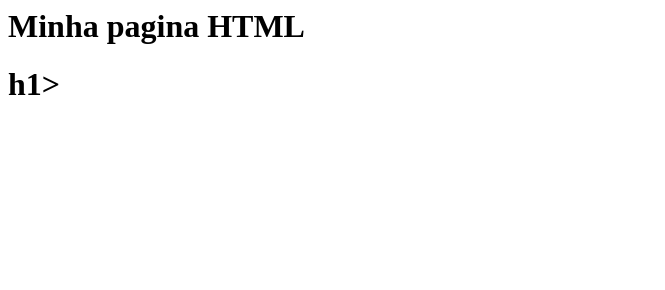
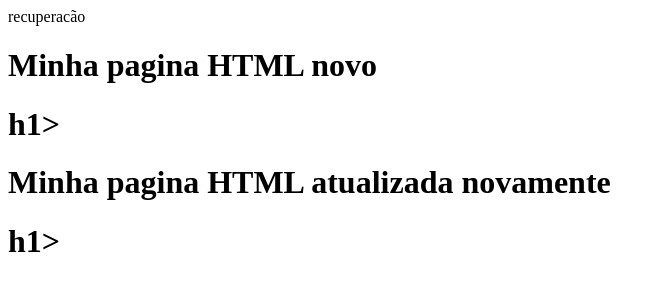
Before and after one commit to mmtaha/gama-no-github, a plain HTML site: page index.html in a window 1280 px wide. Shown: the whole page, without its empty margins (0-665 px from the left). Drawn offline with Linux system fonts and the light colour scheme.

Commit message:
adicionado arquivo index.html

```diff
--- a/index.html
+++ b/index.html
@@ -1,5 +1,8 @@
+recuperacão
 <html>
   <body>
-    <h1> Minha pagina HTML<h1>h1>
+    <h1> Minha pagina HTML novo<h1>h1>
+    <h1> Minha pagina HTML atualizada novamente<h1>h1>
+
   </body>
 </html>
```
